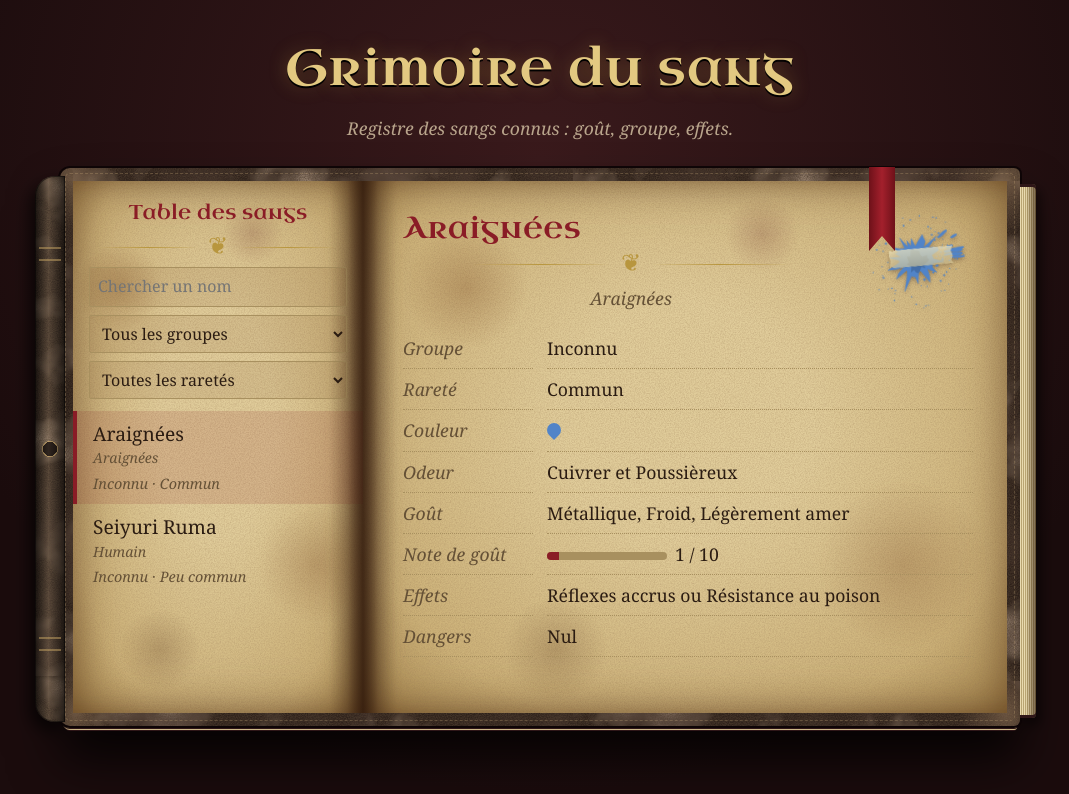
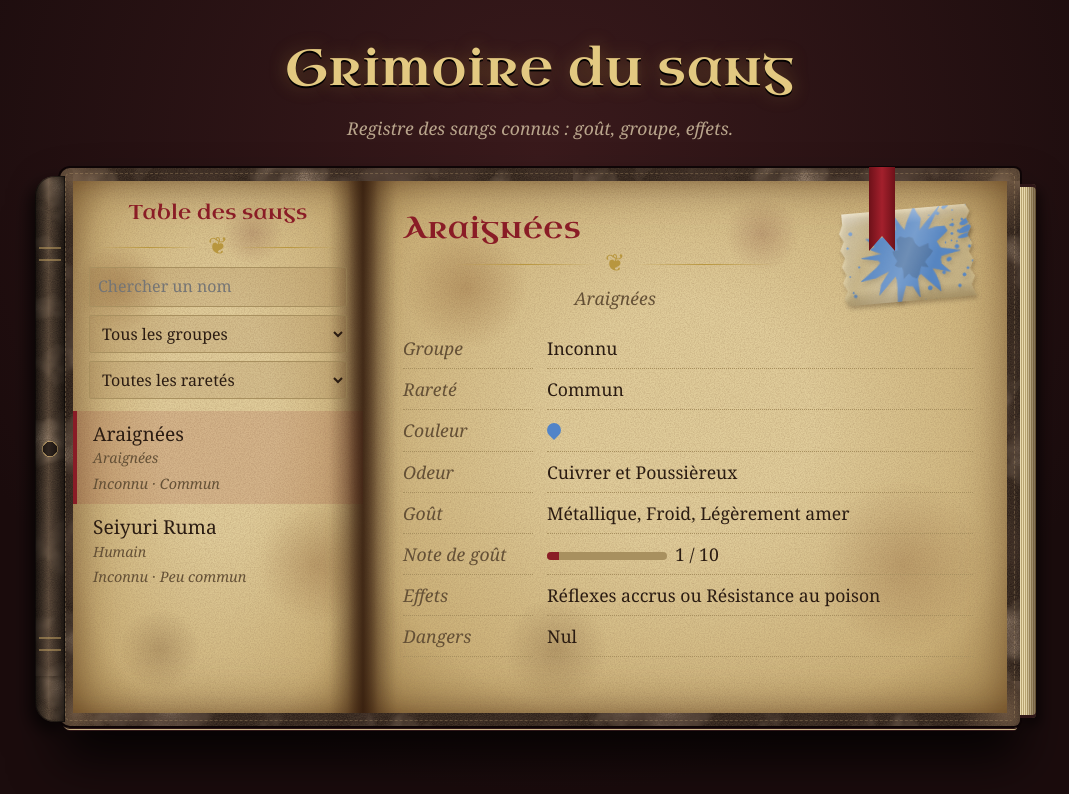
Before and after one commit to Aomiwav/Aomi.github.io, a plain HTML site: page index.html in a window 1280 px wide. Shown: the whole page, without its empty margins (100-1169 px from the left). Drawn offline with Linux system fonts and the light colour scheme; a web font is replaced by a local one.

Commit message:
Add files via upload

```diff
--- a/index.html
+++ b/index.html
@@ -131,6 +131,14 @@ background-image:linear-gradient(90deg,rgba(0,0,0,.6),rgba(255,225,180,.14) 45%,
 .seal{width:104px;height:104px;margin:-6px 0 6px 10px;transform:rotate(4deg);filter:drop-shadow(0 2px 2px rgba(30,5,5,.35))}
 .seal svg{display:block;width:104px;height:104px}
 .tape{top:50%;margin-top:-9px;width:64px;height:18px;margin-left:-32px;transform:rotate(-9deg)}
+
+/* --- sang pris sous un morceau de scotch collé sur la page --- */
+.seal{width:132px;height:92px;margin:-2px 0 10px 14px;transform:rotate(-5deg);filter:drop-shadow(1px 3px 2px rgba(35,20,8,.5))}
+.tp{position:absolute;inset:0;overflow:hidden;background:rgba(236,224,178,.42);
+clip-path:polygon(3% 0,97% 0,100% 8%,97% 16%,100% 25%,97% 34%,100% 43%,97% 52%,100% 61%,97% 70%,100% 79%,97% 88%,100% 100%,3% 100%,0 92%,3% 84%,0 75%,3% 66%,0 57%,3% 48%,0 39%,3% 30%,0 21%,3% 12%)}
+.tp svg{position:absolute;display:block;width:190px;height:190px;left:-18px;top:-55px;opacity:.93}
+.tp::after{content:"";position:absolute;inset:0;pointer-events:none;
+background:linear-gradient(115deg,rgba(255,255,255,.42) 0,rgba(255,255,255,0) 26%,rgba(255,255,255,.2) 50%,rgba(255,255,255,0) 68%),linear-gradient(180deg,rgba(255,255,255,.3),transparent 16%,transparent 84%,rgba(70,45,10,.22))}
 </style>
 </head>
 <body>
@@ -191,7 +199,7 @@ if(editing!==null)return form();
 var x=entries.filter(function(e){return e.id===cur})[0];
 if(!x){$("entry").innerHTML="<p class='race'>"+(entries.length?"Choisis un sang dans l’index.":"Aucun sang n’a encore été ajouté.")+"</p>";return}
 var s=Math.max(0,Math.min(10,Number(x.s)||0)),cc=/^#[0-9a-f]{6}$/i.test(x.c)?x.c:"#7a1a1f";
-$("entry").innerHTML="<span class='seal' style='--c:"+cc+"' aria-hidden='true'><i class='tape'></i>"+SPLAT+"</span><h2>"+esc(x.n)+"</h2><div class='orn' aria-hidden='true'>❦</div><p class='race'>"+esc(x.e)+"</p><dl><dt>Groupe</dt><dd>"+esc(x.g)+"</dd><dt>Rareté</dt><dd>"+esc(x.r)+"</dd><dt>Couleur</dt><dd><span class='drop' style='--c:"+esc(/^#[0-9a-f]{6}$/i.test(x.c)?x.c:"#7a1a1f")+"'></span></dd><dt>Odeur</dt><dd>"+esc(x.o)+"</dd><dt>Goût</dt><dd>"+esc(x.t)+"</dd><dt>Note de goût</dt><dd><span class='bar'><i style='width:"+s*10+"%'></i></span>"+s+" / 10</dd><dt>Effets</dt><dd>"+esc(x.f)+"</dd><dt>Dangers</dt><dd>"+esc(x.d)+"</dd></dl><p class='note'>"+esc(x.no)+"</p>"+(UNLOCKED?"<div class='actions'><button class='btn alt' id='ed'>Modifier</button><button class='btn alt' id='del'>"+(confirmDel?"Confirmer la suppression":"Supprimer")+"</button></div>":"");
+$("entry").innerHTML="<span class='seal' style='--c:"+cc+"' aria-hidden='true'><span class='tp'>"+SPLAT+"</span></span><h2>"+esc(x.n)+"</h2><div class='orn' aria-hidden='true'>❦</div><p class='race'>"+esc(x.e)+"</p><dl><dt>Groupe</dt><dd>"+esc(x.g)+"</dd><dt>Rareté</dt><dd>"+esc(x.r)+"</dd><dt>Couleur</dt><dd><span class='drop' style='--c:"+esc(/^#[0-9a-f]{6}$/i.test(x.c)?x.c:"#7a1a1f")+"'></span></dd><dt>Odeur</dt><dd>"+esc(x.o)+"</dd><dt>Goût</dt><dd>"+esc(x.t)+"</dd><dt>Note de goût</dt><dd><span class='bar'><i style='width:"+s*10+"%'></i></span>"+s+" / 10</dd><dt>Effets</dt><dd>"+esc(x.f)+"</dd><dt>Dangers</dt><dd>"+esc(x.d)+"</dd></dl><p class='note'>"+esc(x.no)+"</p>"+(UNLOCKED?"<div class='actions'><button class='btn alt' id='ed'>Modifier</button><button class='btn alt' id='del'>"+(confirmDel?"Confirmer la suppression":"Supprimer")+"</button></div>":"");
 if($("ed"))$("ed").onclick=function(){editing=x.id;render()};
 if($("del"))$("del").onclick=function(){if(!confirmDel){confirmDel=true;render();return}
 entries=entries.filter(function(e){return e.id!==x.id});cur=null;confirmDel=false;save();render()}}
```
